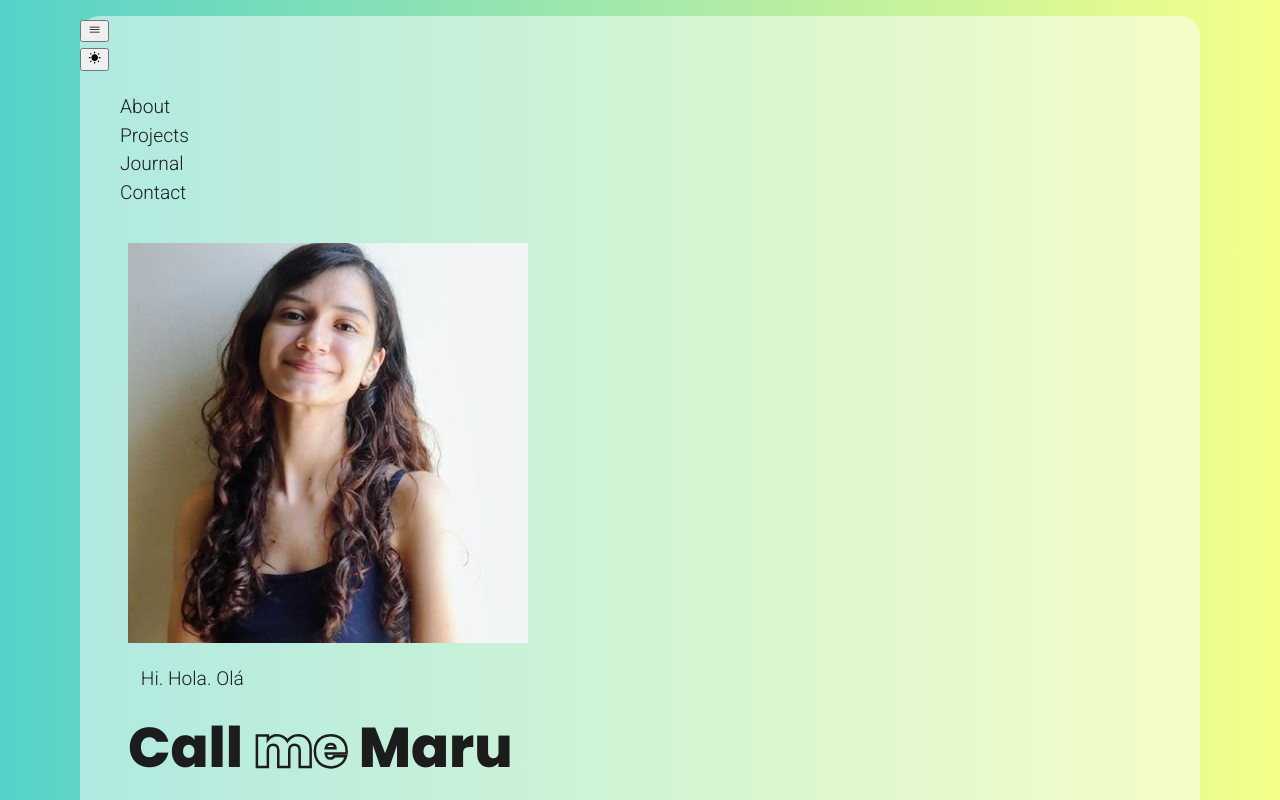
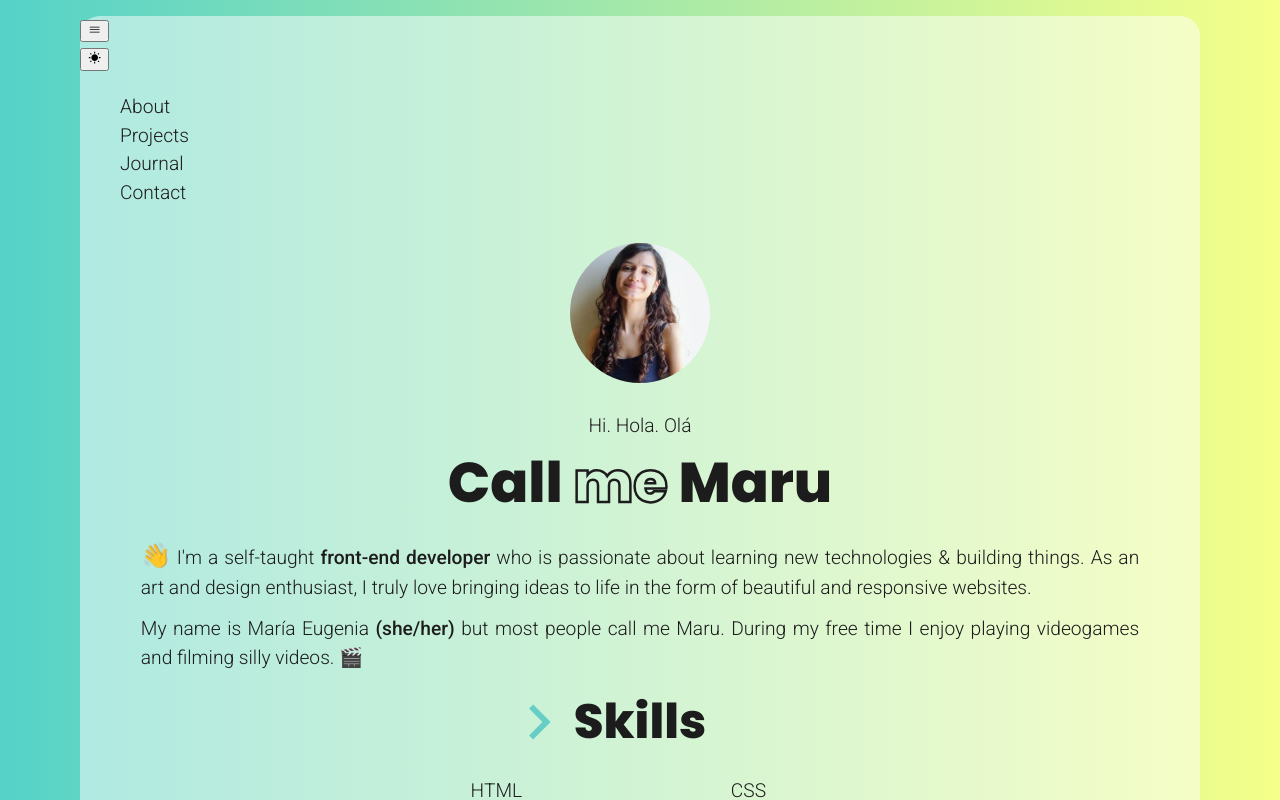
Before and after one commit to marugy99/marucodes, a Next.js app: page / in a window 1280 px wide. Shown: the top 800 px of the page. Built offline with nearby package versions, Linux system fonts and the light colour scheme.

Commit message:
Improved HTML structure

```diff
--- a/components/Layout.js
+++ b/components/Layout.js
@@ -5,14 +5,12 @@ const Layout = ({ children }) => {
 
     return (
         <>
-            <section className="main-card">
+            <article className="main-card">
                 <Navbar />
-                <div className="content">
-                    <main>
-                        {children}
-                    </main>
-                </div>
-            </section>
+                <main className="content">
+                    {children}
+                </main>
+            </article>
             <Footer />
         </>
      );
--- a/pages/index.js
+++ b/pages/index.js
@@ -3,7 +3,7 @@ import { MdKeyboardArrowRight } from "react-icons/md";
 
 export default function Home() {
   return (
-    <section>
+    <section id="about">
       <Head title="About"/>
 
       <header>
```
Also changed, not shown: pages/projects/index.js (+11 -8 lines).
